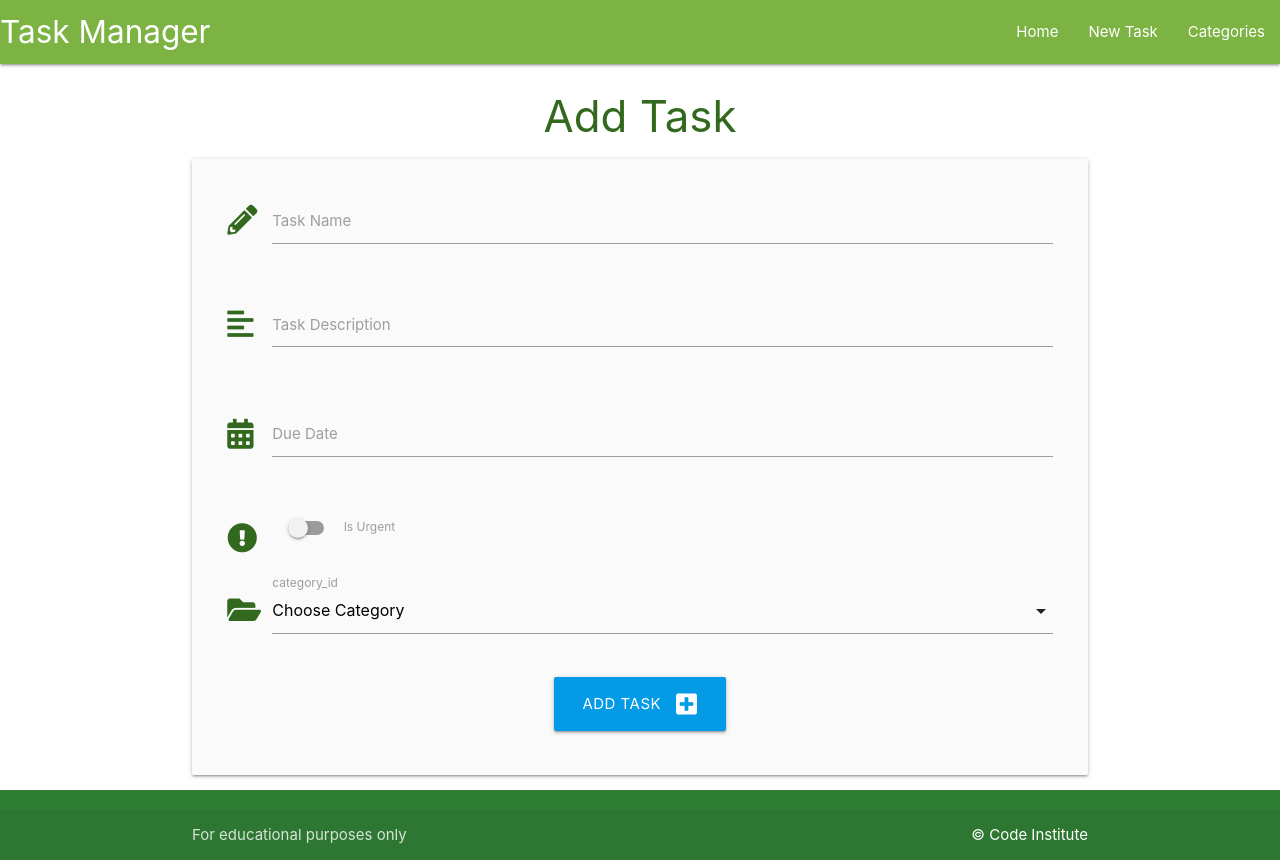
After one commit to siobhanlgorman/Task-Manager-Mini-Project, a Flask app: page /add_task in a window 1280 px wide. The commit adds this page. Run offline with Flask 2, Linux system fonts and the light colour scheme; data that the repository does not hold is empty.

Commit message:
Add form to submit new tasks to database

```diff
--- a/taskmanager/routes.py
+++ b/taskmanager/routes.py
@@ -41,3 +41,19 @@ def delete_category(category_id):
     db.session.delete(category)
     db.session.commit()
     return redirect(url_for("categories"))
+
+@app.route("/add_task", methods=["GET", "POST"])
+def add_task():
+    categories = list(Category.query.order_by(Category.category_name).all())
+    if request.method == "POST":
+        task = Task(
+            task_name=request.form.get("task_name"),
+            task_description=request.form.get("task_description"),
+            is_urgent=bool(True if request.form.get("is_urgent") else False),
+            due_date=request.form.get("due_date"),
+            category_id=request.form.get("category_id"),
+        )
+        db.session.add(task)
+        db.session.commit()
+        return redirect(url_for("home"))
+    return render_template("add_task.html", categories=categories)
--- a/taskmanager/static/js/script.js
+++ b/taskmanager/static/js/script.js
@@ -2,9 +2,19 @@ document.addEventListener('DOMContentLoaded', function () {
   // sidenav initialisation
   let sidenav = document.querySelectorAll('.sidenav');
   M.Sidenav.init(sidenav);
+
+  // let modal= document.querySelectorAll('.modal');
+  // M.Modal.init(modal);
+
+  // datepicker initialisation
+  let datepicker = document.querySelectorAll('.datepicker');
+    M.Datepicker.init(datepicker, {
+      format: "dd mmmm, yyyy",
+      i18n: {done: "Select"}
+    });
+
+  // select initialisation
+  let selects = document.querySelectorAll('select');
+  M.FormSelect.init(selects);
+
 });
-
-document.addEventListener('DOMContentLoaded', function () {
-  var elems = document.querySelectorAll('.modal');
-  M.Modal.init();
-});
--- /dev/null
+++ b/taskmanager/templates/add_task.html
@@ -0,0 +1,70 @@
+{% extends "base.html" %}
+{% block content %}
+
+<h3 class="light-green-text text-darken-4 center-align">Add Task</h3>
+
+<div class="row card-panel grey lighten-5">
+    <form class="col s12" method="POST" action="{{ url_for('add_task') }}">
+      <!-- task_name -->
+      <div class="row">
+        <div class="input-field col s12">
+            <i class="fas fa-pencil-alt prefix light-green-text text-darken-4"></i>
+          <input id="task_name" name="task_name"  minlength="5" maxlength="50" type="text" class="validate" required>
+          <label for="task_name">Task Name</label>
+        </div>
+     </div>
+     <!-- task_description -->
+     <div class="row">
+      <div class="input-field col s12">
+          <i class="fas fa-align-left prefix light-green-text text-darken-4"></i>
+        <textarea id="task_description" name="task_description"  minlength="5" maxlength="200" type="text" class="materialize-textarea validate" required></textarea> </textarea>
+        <label for="task_description">Task Description</label>
+      </div>
+   </div>
+   <!-- due_date -->
+   <div class="row">
+    <div class="input-field col s12">
+        <i class="fas fa-calendar-alt prefix light-green-text text-darken-4"></i>
+      <input id="due_date" name="due_date" type="text" class="datepicker validate" required>
+      <label for="due_date">Due Date</label>
+    </div>
+ </div>
+ <!-- is_urgent -->
+ <div class="row">
+  <div class="input-field col s12">
+    <div class="switch">
+      <i class="fas fa-exclamation-circle prefix light-green-text text-darken-4"></i>
+      <label for="is_urgent">
+        <input id="is_urgent" name="is_urgent" type="checkbox">
+        <span class="lever"></span>
+        Is Urgent
+      </label>
+
+
+  </div>
+  </div>
+</div>
+<!-- category_id -->
+<div class="row">
+  <div class="input-field col s12">
+      <i class="fas fa-folder-open prefix light-green-text text-darken-4"></i>
+      <select id="category_id" name="category_id" class="validate" required>
+        <option value="" disabled selected>Choose Category</option>
+        {% for category in categories %}
+          <option value="{{ category.id }}">{{ category.category_name }}</option>
+        {% endfor %}
+    </select>
+    <label for="category_id">category_id</label>
+  </div>
+</div>
+     <!-- submit button -->
+     <div class="row">
+        <div class="col s12 center-align">
+            <button type="submit" class="btn-large light-blue darken-1">
+                Add Task <i class="fas fa-plus-square right"></i>
+            </button>
+        </div>
+     </div>
+    </form>
+  </div>
+{% endblock %}
--- a/taskmanager/templates/base.html
+++ b/taskmanager/templates/base.html
@@ -22,7 +22,7 @@
                 <a href="{{ url_for('home') }}" class="brand-logo">Task Manager</a>
                 <a href="#" data-target="mobile-demo" class="sidenav-trigger"><i class="fas fa-bars"></i></a>
                 <ul class="right hide-on-med-and-down">
-                    <li><a href="{{ url_for('home')}}">Home</a></li>
+                    <li><a href="{{ url_for('add_task')}}">Home</a></li>
                     <li><a href="">New Task</a></li>
                     <li><a href="{{ url_for('categories')}}">Categories</a></li>
 
@@ -33,7 +33,7 @@
         <!-- mobile side navbar -->
         <ul class="sidenav" id="mobile-demo">
             <li><a href="{{ url_for('home')}}">Home</a></li>
-            <li><a href="">New Task</a></li>
+            <li><a href="{{ url_for('add_task')}}">New Task</a></li>
             <li><a href="{{ url_for('categories')}}">Categories</a></li>
 
         </ul>
--- a/taskmanager/templates/categories.html
+++ b/taskmanager/templates/categories.html
@@ -27,7 +27,7 @@
   <!-- <div id="modal-{{ category_id }}" class="modal">
           <div class="modal-content">
             <h4>Are you sure you want to delete this category?</h4>
-            <p>This cannot be und      one.</p>
+            <p>This cannot be undone.</p>
           </div>
           <div class="modal-footer">
             <a href="{{ url_for('delete_category', category_id=category.id) }}" class="btn red">Delete</a>
```
Also changed, not shown: taskmanager/templates/tasks.html (+9 -0 lines).
